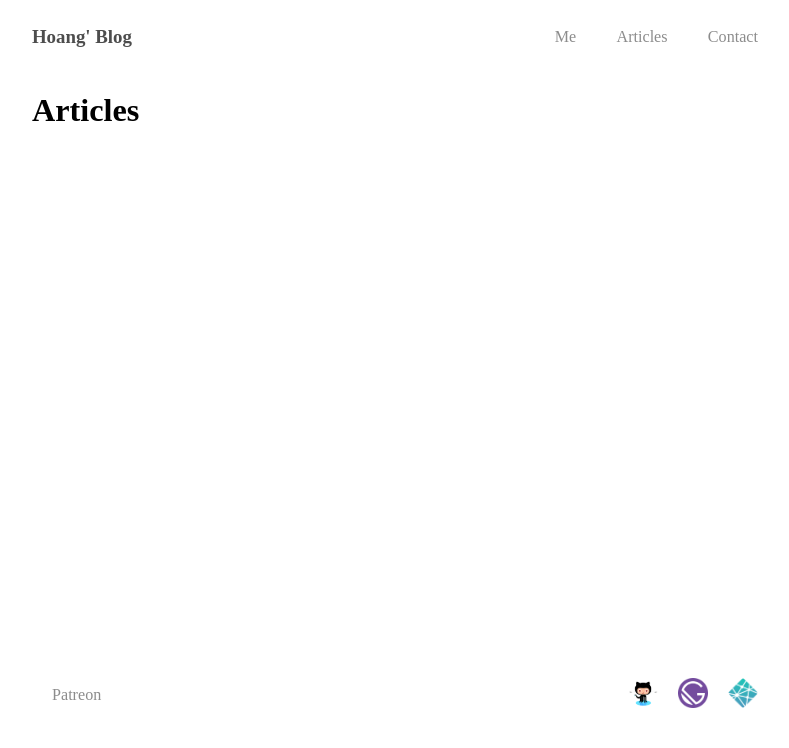
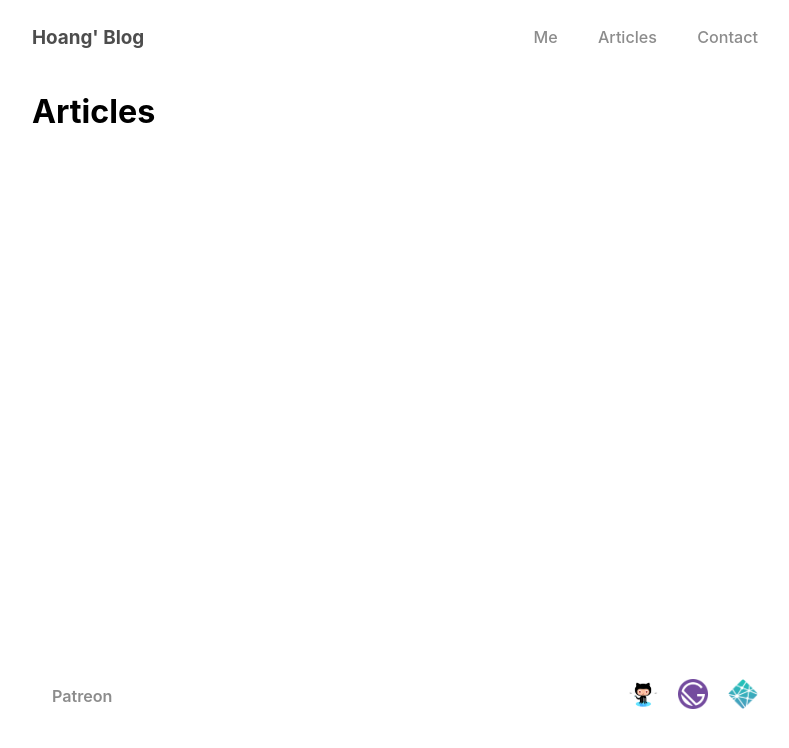
Before and after one commit to piavgh/hoangtrinhj.com-OLD, a Gatsby site: page /blog in a window 1280 px wide. Shown: the whole page, without its empty margins (235-1024 px from the left). Built offline with nearby package versions, Linux system fonts and the light colour scheme; Gatsby itself is replaced by a stand-in of ours.

Commit message:
Update UI

```diff
--- a/src/styles/GlobalStyles.tsx
+++ b/src/styles/GlobalStyles.tsx
@@ -15,6 +15,8 @@ const GlobalStyles = () => (
         -webkit-font-smoothing: antialiased;
         -moz-osx-font-smoothing: grayscale;
         font-size: 84% !important;
+        font-family: -apple-system, BlinkMacSystemFont, Roboto, Helvetica Neue, Helvetica, Arial,
+          sans-serif;
       }
 
       body {
@@ -31,7 +33,28 @@ const GlobalStyles = () => (
       }
 
       a {
+        color: #5183f5;
         text-decoration: none;
+        font-weight: 600;
+      }
+
+      a.button {
+        -webkit-appearance: none;
+        display: inline-block;
+        border: 2px solid #5183f5;
+        border-radius: 4px;
+        background: #5183f5;
+        color: #fff;
+        font-weight: 600;
+        font-size: 1.1rem;
+        text-transform: none;
+        padding: 0.6rem 0.9rem;
+        margin: 0 0 0.5rem;
+        vertical-align: middle;
+        text-align: center;
+        cursor: pointer;
+        text-decoration: none;
+        line-height: 1;
       }
 
       .twitter-follow-button {
```
Also changed, not shown: content/pages/me.md (+3 -2 lines).
